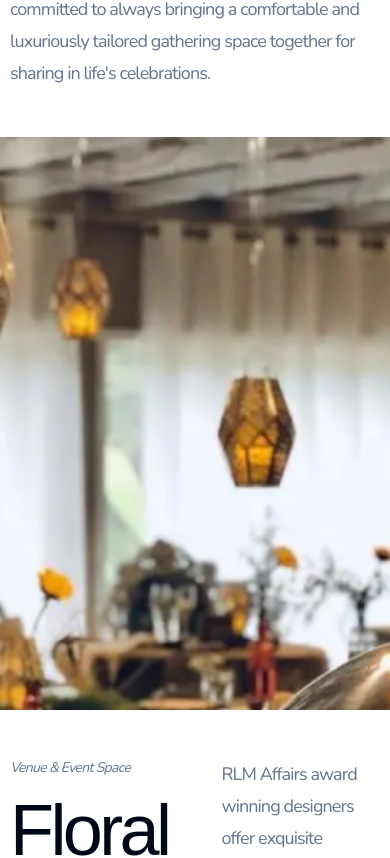
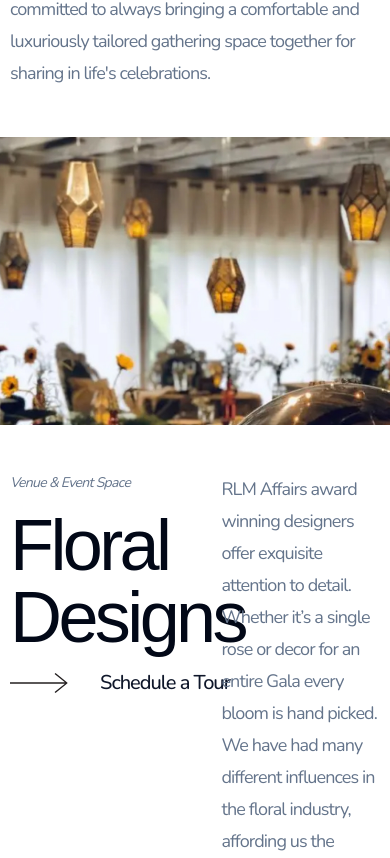
Before and after one commit to Dillonzellis/rlmaffairs-v4, a Next.js app: page / in a window 390 px wide. Shown: the part 1219-2077 px from the top of the page. Built offline with nearby package versions, Linux system fonts and the light colour scheme; a web font is replaced by a local one.

Commit message:
style: add responsive to BackgroundImage

```diff
--- a/src/components/BackgroundImage.tsx
+++ b/src/components/BackgroundImage.tsx
@@ -5,7 +5,7 @@ interface BackgroundImageProps {
 const BackgroundImage = ({ imageUrl }: BackgroundImageProps) => {
   return (
     <div
-      className={`bg-center bg-fixed bg-no-repeat h-[573px] bg-cover`}
+      className={`min-h-72 bg-cover bg-fixed bg-center bg-no-repeat md:min-h-[573px]`}
       style={{ backgroundImage: `url(${imageUrl})` }}
     ></div>
   );
```
